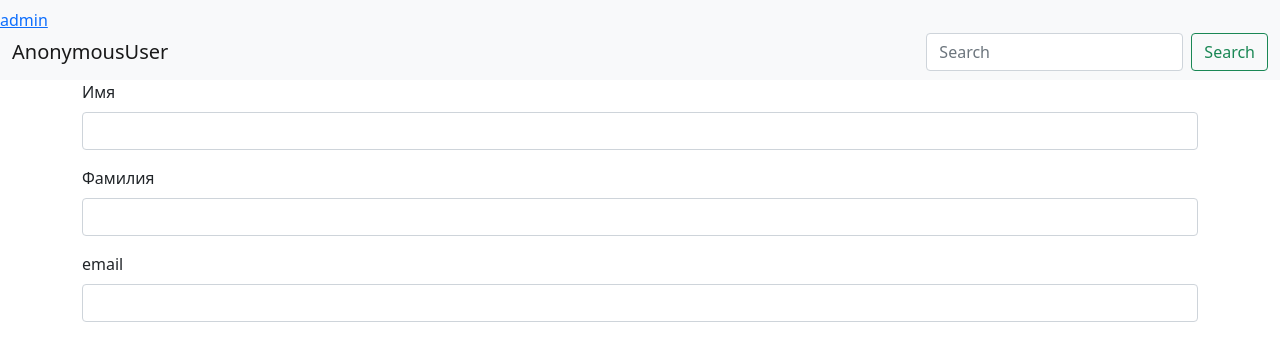
After one commit to thinknetica-django-lab-02/i10dev, a Django app: page /accounts/profile/ in a window 1280 px wide. The commit adds this page. Shown: the top 361 px of the page. Run offline with Django 3.2, Linux system fonts and the light colour scheme.

Commit message:
add edit form user

```diff
--- /dev/null
+++ b/clone_ozon/main/forms.py
@@ -0,0 +1,6 @@
+from django import forms
+
+class ProfileForm(forms.Form):
+    firstname = forms.CharField(max_length=255, label='Имя', widget=forms.TextInput(attrs={'class': 'form-control'}))
+    lastname = forms.CharField(max_length=255, label='Фамилия', widget=forms.TextInput(attrs={'class': 'form-control'}))
+    email = forms.EmailField(label='email', widget=forms.TextInput(attrs={'class': 'form-control'}))
--- a/clone_ozon/main/templates/main/template.html
+++ b/clone_ozon/main/templates/main/template.html
@@ -11,6 +11,7 @@
 </head>
 <body>
 {% include 'general/header.html' with name=user%}
+<div class="container">
 
 {% block head %}
 {% endblock head%}
@@ -18,7 +19,7 @@
 {% block content %}
 {{turn_on_block|default:'i cant stop'}}
 {% endblock content %}
-
+</div>
 <!--<div class="container">-->
 <!--    <header class="blog-header py-3">-->
 <!--        <div class="row flex-nowrap justify-content-between align-items-center">-->
--- /dev/null
+++ b/clone_ozon/main/templates/main/user.html
@@ -0,0 +1,24 @@
+{% extends 'main/template.html'%}
+
+
+{% block header %}
+{% include 'general/header.html' %}
+{% endblock %}
+
+{% block content %}
+    <form>
+        <div class="mb-3">
+            <label for="exampleInputEmail1" class="form-label">{{form.firstname.label}}</label>
+            {{form.firstname}}
+        </div>
+        <div class="mb-3">
+            <label for="" class="form-label">{{form.lastname.label}}</label>
+            {{form.lastname}}
+        </div>
+        <div class="mb-3">
+            <label for="" class="form-label">{{form.email.label}}</label>
+            {{form.email}}
+        </div>
+    </form>
+
+{% endblock %}
--- a/clone_ozon/main/urls.py
+++ b/clone_ozon/main/urls.py
@@ -1,5 +1,5 @@
 from django.urls import path, include
-from .views import index,about,ProductList, ProductDetail
+from .views import index,about,ProductList, ProductDetail,UpdateView
 from django.contrib.flatpages import views
 
 
@@ -7,5 +7,6 @@ urlpatterns = [
     path('', index),
     path('about/', about),
     path('goods/', ProductList.as_view()),
-    path("goods/<int:pk>/", ProductDetail.as_view())
+    path("goods/<int:pk>/", ProductDetail.as_view()),
+    path('accounts/profile/', UpdateView.as_view(), name='profile')
 ]
--- a/clone_ozon/main/views.py
+++ b/clone_ozon/main/views.py
@@ -1,7 +1,8 @@
 from django.shortcuts import render, get_object_or_404
 from django.views.generic import ListView, DetailView
 from .models import Product, Seller, Tag
-
+from django.views.generic.edit import FormView
+from .forms import ProfileForm
 
 def index(request):
     return render(request, 'main/main.html', {
@@ -46,3 +47,10 @@ class ProductDetail(DetailView):
     def get_context_data(self, **kwargs):
         context = super(ProductDetail, self).get_context_data(**kwargs)
         return context
+
+class UpdateView(FormView):
+    template_name = 'user.html'
+
+
+    def get(self, request, *args, **kwargs):
+        return render(request, 'main/user.html', {'form': ProfileForm()})
```
Also changed, not shown: clone_ozon/main/models.py (+9 -1 lines), clone_ozon/main/migrations/0007_author.py (added).
